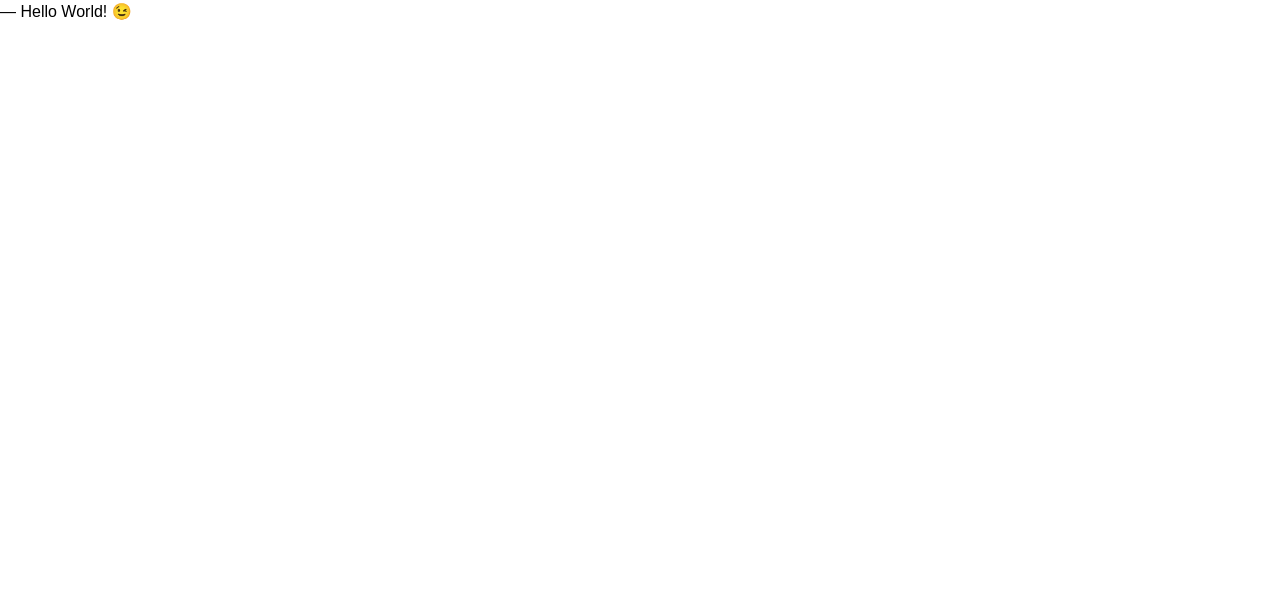
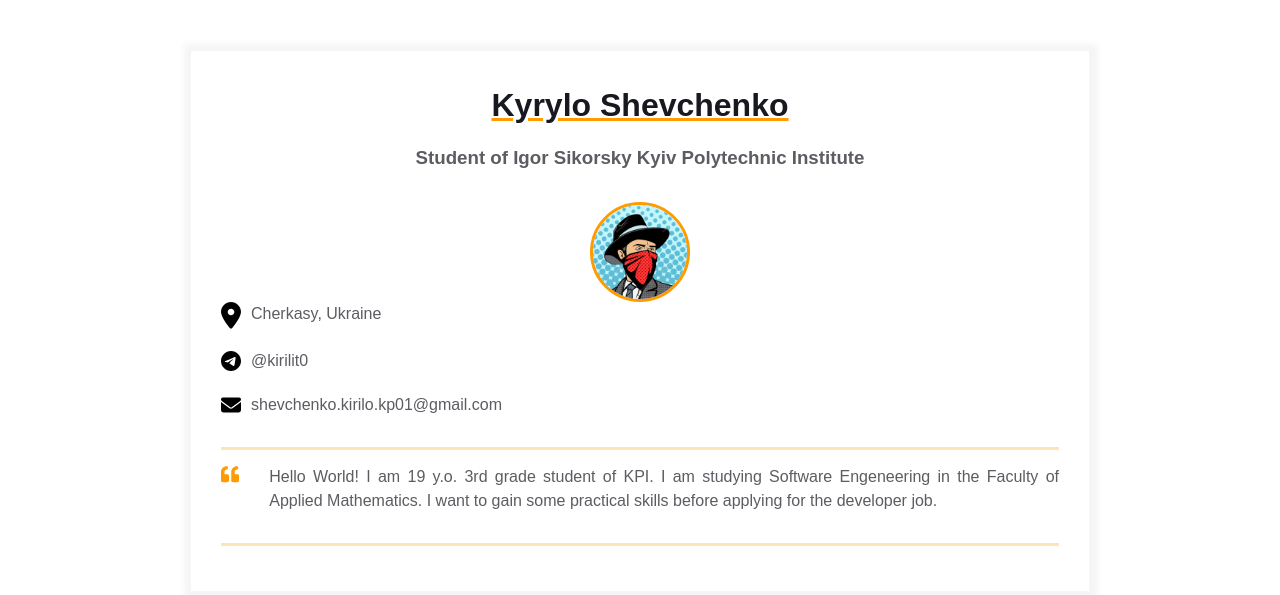
Before and after one commit to ShevchenkoKirilo/homepage, a plain HTML site: page index.html in a window 1280 px wide. Drawn offline with Linux system fonts and the light colour scheme.

Commit message:
Added contacs block with basic information

```diff
--- a/index.html
+++ b/index.html
@@ -1,12 +1,86 @@
 <!DOCTYPE html>
 <html>
-  <head>
+
+<head>
     <meta charset="UTF-8" />
     <title>Résumé</title>
     <link rel="stylesheet" href="styles.css">
     <meta name="viewport" content="width=device-width, initial-scale=1" />
-  </head>
-  <body>
-    ― Hello World! &#x1F609;
-  </body>
+</head>
+
+<body>
+    <main>
+        <div class="resume">
+            <div class="container">
+                <div class="resume__block">
+                    <h1 class="contact-info__header">Kyrylo Shevchenko</h1>
+                    <h3 class="contact-info__sub-header">Student of Igor Sikorsky Kyiv Polytechnic Institute</h3>
+
+                    <div class="contact_info_container fh">
+                        <div class="contact-info__block"></div>
+
+                        <div class="contact-info__block contact-info__block--center">
+                            <img class="contact-info__avatar" src="assets/avatar.png" alt="Avatar">
+                        </div>
+
+                        <div class="contact-info__block">
+
+                        </div>
+                    </div>
+
+                    <div class="contact-info__block">
+                        <a href="" rel="author" class="contact-info__item">
+                            <div class="contact-info__item-icon-wrapper">
+                                <svg xmlns="http://www.w3.org/2000/svg" viewBox="0 0 384 512">
+                                    <path
+                                        d="M215.7 499.2C267 435 384 279.4 384 192C384 86 298 0 192 0S0 86 0 192c0 87.4 117 243 168.3 307.2c12.3 15.3 35.1 15.3 47.4 0zM192 256c-35.3 0-64-28.7-64-64s28.7-64 64-64s64 28.7 64 64s-28.7 64-64 64z" />
+                                </svg>
+                            </div>
+                            <span>Cherkasy, Ukraine</span>
+                        </a>
+
+                        <a href="https://t.me/kirilit0" rel="author"
+                            class="contact-info__item">
+                            <div class="contact-info__item-icon-wrapper">
+                                <svg xmlns="http://www.w3.org/2000/svg" viewBox="0 0 496 512">
+                                    <path d="M248,8C111.033,8,0,119.033,0,256S111.033,504,248,504,496,392.967,496,256,384.967,8,248,8ZM362.952,176.66c-3.732,39.215-19.881,134.378-28.1,178.3-3.476,18.584-10.322,24.816-16.948,25.425-14.4,1.326-25.338-9.517-39.287-18.661-21.827-14.308-34.158-23.215-55.346-37.177-24.485-16.135-8.612-25,5.342-39.5,3.652-3.793,67.107-61.51,68.335-66.746.153-.655.3-3.1-1.154-4.384s-3.59-.849-5.135-.5q-3.283.746-104.608,69.142-14.845,10.194-26.894,9.934c-8.855-.191-25.888-5.006-38.551-9.123-15.531-5.048-27.875-7.717-26.8-16.291q.84-6.7,18.45-13.7,108.446-47.248,144.628-62.3c68.872-28.647,83.183-33.623,92.511-33.789,2.052-.034,6.639.474,9.61,2.885a10.452,10.452,0,0,1,3.53,6.716A43.765,43.765,0,0,1,362.952,176.66Z"/>
+                                </svg>
+                            </div>
+                            <span>@kirilit0</span>
+                        </a>
+
+                        <a href="" rel="author"
+                            class="contact-info__item">
+                            <div class="contact-info__item-icon-wrapper">
+                                <svg xmlns="http://www.w3.org/2000/svg" viewBox="0 0 512 512">
+                                    <path d="M48 64C21.5 64 0 85.5 0 112c0 15.1 7.1 29.3 19.2 38.4L236.8 313.6c11.4 8.5 27 8.5 38.4 0L492.8 150.4c12.1-9.1 19.2-23.3 19.2-38.4c0-26.5-21.5-48-48-48H48zM0 176V384c0 35.3 28.7 64 64 64H448c35.3 0 64-28.7 64-64V176L294.4 339.2c-22.8 17.1-54 17.1-76.8 0L0 176z"/>
+                                </svg>
+                            </div>
+                            <span>shevchenko.kirilo.kp01@gmail.com</span>
+                        </a>
+                    </div>
+                </div>
+            </div>
+            <div class="container">
+                <div class="resume__block">
+                  <div class="intro">
+                    <div class="intro__icon-wrapper">
+                      <svg class="intro__icon" xmlns="http://www.w3.org/2000/svg" viewBox="0 0 512 512">
+                        <path
+                          d="M464 256h-80v-64c0-35.3 28.7-64 64-64h8c13.3 0 24-10.7 24-24V56c0-13.3-10.7-24-24-24h-8c-88.4 0-160 71.6-160 160v240c0 26.5 21.5 48 48 48h128c26.5 0 48-21.5 48-48V304c0-26.5-21.5-48-48-48zm-288 0H96v-64c0-35.3 28.7-64 64-64h8c13.3 0 24-10.7 24-24V56c0-13.3-10.7-24-24-24h-8C71.6 32 0 103.6 0 192v240c0 26.5 21.5 48 48 48h128c26.5 0 48-21.5 48-48V304c0-26.5-21.5-48-48-48z">
+                        </path>
+                      </svg>
+                    </div>
+                    <p class="intro_text">Hello World!
+                        I am 19 y.o. 3rd grade student of KPI.
+                        I am studying Software Engeneering in the Faculty of Applied Mathematics.
+                        I want to gain some practical skills before applying for the developer job.
+                    </p>
+                  </div>
+                </div>
+              </div>
+        </div>
+    </main>
+</body>
+
 </html>
```
Also changed, not shown: assets/avatar.png (added).
